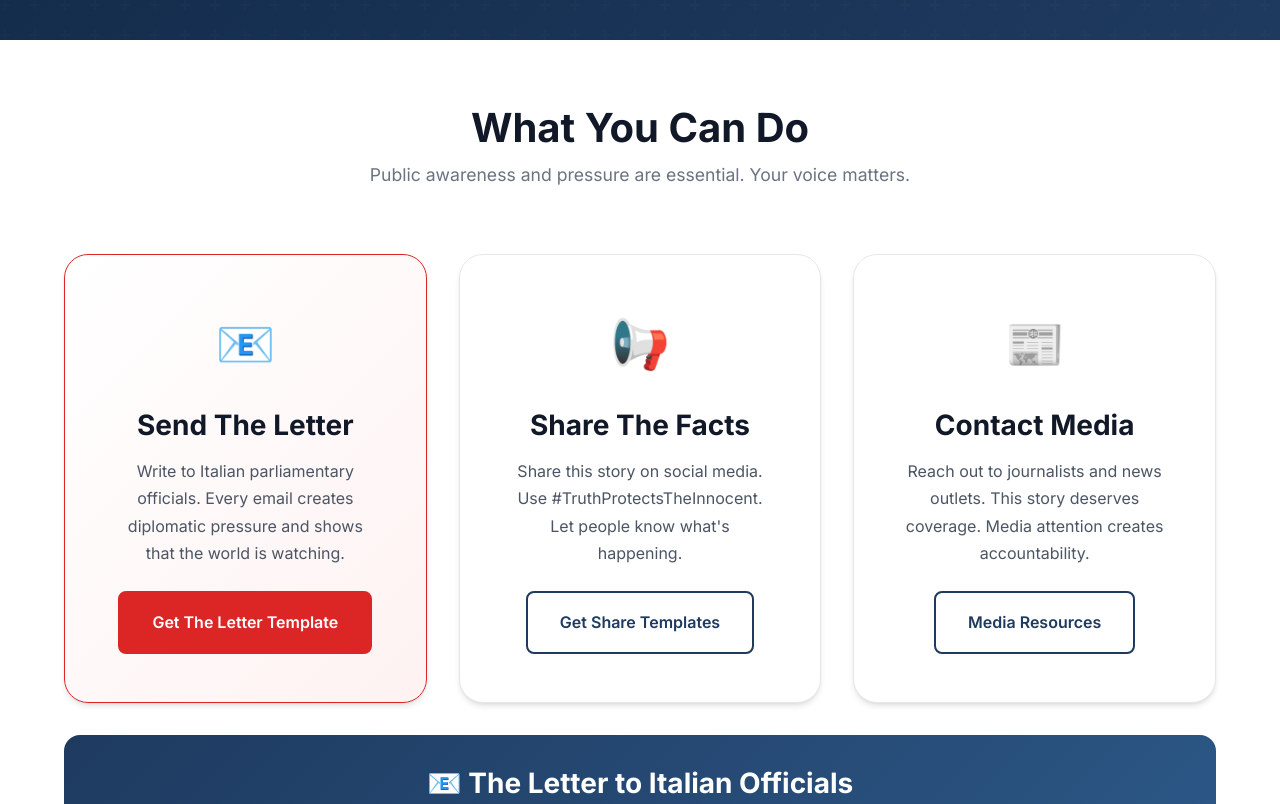
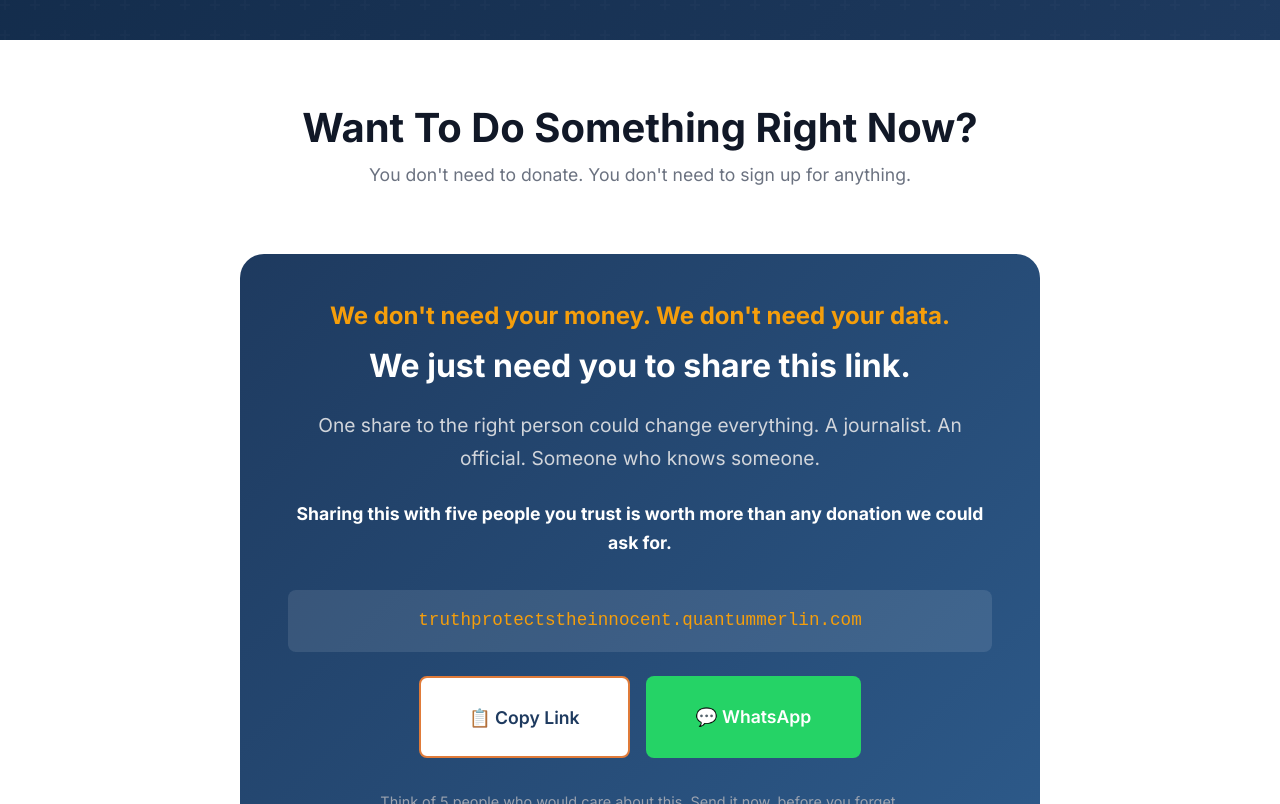
Before and after one commit to quantummerlin/truthprotectstheinnocent, a Jekyll site: the page built from index.md, in a window 1280 px wide and 900 px high, scrolled down 4593 px, cut to the strip 96-900 px from the top of the window. Built offline with Jekyll 4.4.1, drawn with Linux system fonts in a browser that asks for light colours; some of the changed text lies outside the part shown.

Commit message:
Update share-focused CTA

```diff
--- a/index.md
+++ b/index.md
@@ -217,38 +217,53 @@ title: Home
 <section class="section">
     <div class="container">
         <div class="section-header">
-            <h2>What You Can Do</h2>
-            <p>Public awareness and pressure are essential. Your voice matters.</p>
+            <h2>Want To Do Something Right Now?</h2>
+            <p>You don't need to donate. You don't need to sign up for anything.</p>
         </div>
 
-        <div class="action-grid">
-            <div class="action-card urgent">
+        <!-- The One Thing CTA - Chase Hughes style -->
+        <div style="background: linear-gradient(135deg, #1e3a5f, #2d5a8a); border-radius: 1.5rem; padding: 3rem; text-align: center; max-width: 800px; margin: 0 auto;">
+            <h3 style="color: #f59e0b; font-size: 1.5rem; margin-bottom: 1rem;">We don't need your money. We don't need your data.</h3>
+            <h2 style="color: white; font-size: 2rem; margin-bottom: 1.5rem;">We just need you to share this link.</h2>
+
+            <p style="color: var(--color-gray-300); font-size: 1.2rem; margin-bottom: 1.5rem;">One share to the right person could change everything. A journalist. An official. Someone who knows someone.</p>
+
+            <p style="color: white; font-size: 1.1rem; margin-bottom: 2rem;"><strong>Sharing this with five people you trust is worth more than any donation we could ask for.</strong></p>
+
+            <div style="background: rgba(255,255,255,0.1); border-radius: 0.5rem; padding: 1rem; margin-bottom: 1.5rem;">
+                <code style="color: #f59e0b; font-size: 1.1rem; word-break: break-all;">truthprotectstheinnocent.quantummerlin.com</code>
+            </div>
+
+            <div style="display: flex; gap: 1rem; justify-content: center; flex-wrap: wrap;">
+                <button onclick="navigator.clipboard.writeText('truthprotectstheinnocent.quantummerlin.com').then(()=>this.textContent='✓ Copied!')" class="btn btn-primary btn-lg" style="background: white; color: var(--color-primary); min-width: 200px;">📋 Copy Link</button>
+                <a href="https://wa.me/?text=Three%20children%20separated%20from%20loving%20parents.%20Three%20official%20reasons.%20All%20three%20proven%20false.%20truthprotectstheinnocent.quantummerlin.com" class="btn btn-lg" style="background: #25D366; color: white;">💬 WhatsApp</a>
+            </div>
+
+            <p style="color: var(--color-gray-400); font-size: 0.9rem; margin-top: 2rem; margin-bottom: 0;">Think of 5 people who would care about this. Send it now, before you forget.</p>
+        </div>
+
+        <!-- Secondary Actions -->
+        <div class="action-grid" style="margin-top: 3rem;">
+            <div class="action-card">
                 <div class="action-icon">📧</div>
-                <h3>Send The Letter</h3>
-                <p>Write to Italian parliamentary officials. Every email creates diplomatic pressure and shows that the world is watching.</p>
-                <a href="/action/#email" class="btn btn-danger">Get The Letter Template</a>
+                <h3>Email Officials</h3>
+                <p>Ready to do more? Send a letter directly to Italian parliamentary officials.</p>
+                <a href="/action/#email" class="btn btn-outline">Get The Letter</a>
             </div>
 
             <div class="action-card">
                 <div class="action-icon">📢</div>
-                <h3>Share The Facts</h3>
-                <p>Share this story on social media. Use #TruthProtectsTheInnocent. Let people know what's happening.</p>
-                <a href="/action/#share" class="btn btn-outline">Get Share Templates</a>
+                <h3>Social Media</h3>
+                <p>Share on your platforms with ready-made posts and #TruthProtectsTheInnocent</p>
+                <a href="/action/#share" class="btn btn-outline">Share Templates</a>
             </div>
 
             <div class="action-card">
                 <div class="action-icon">📰</div>
                 <h3>Contact Media</h3>
-                <p>Reach out to journalists and news outlets. This story deserves coverage. Media attention creates accountability.</p>
+                <p>Know a journalist? This story deserves coverage. Pass it on.</p>
                 <a href="/action/#media" class="btn btn-outline">Media Resources</a>
             </div>
-        </div>
-
-        <!-- Prominent Letter CTA -->
-        <div style="background: linear-gradient(135deg, #1e3a5f, #2d5a8a); border-radius: 1rem; padding: 2rem; margin-top: 2rem; text-align: center;">
-            <h3 style="color: white; margin-bottom: 1rem;">📧 The Letter to Italian Officials</h3>
-            <p style="color: var(--color-gray-300); margin-bottom: 1.5rem;">A professional letter template in Italian, ready to send to parliamentary officials. Your email will be noticed.</p>
-            <a href="/action/#email" class="btn btn-primary btn-lg" style="background: white; color: var(--color-primary);">View &amp; Copy The Letter →</a>
         </div>
     </div>
 </section>
```
